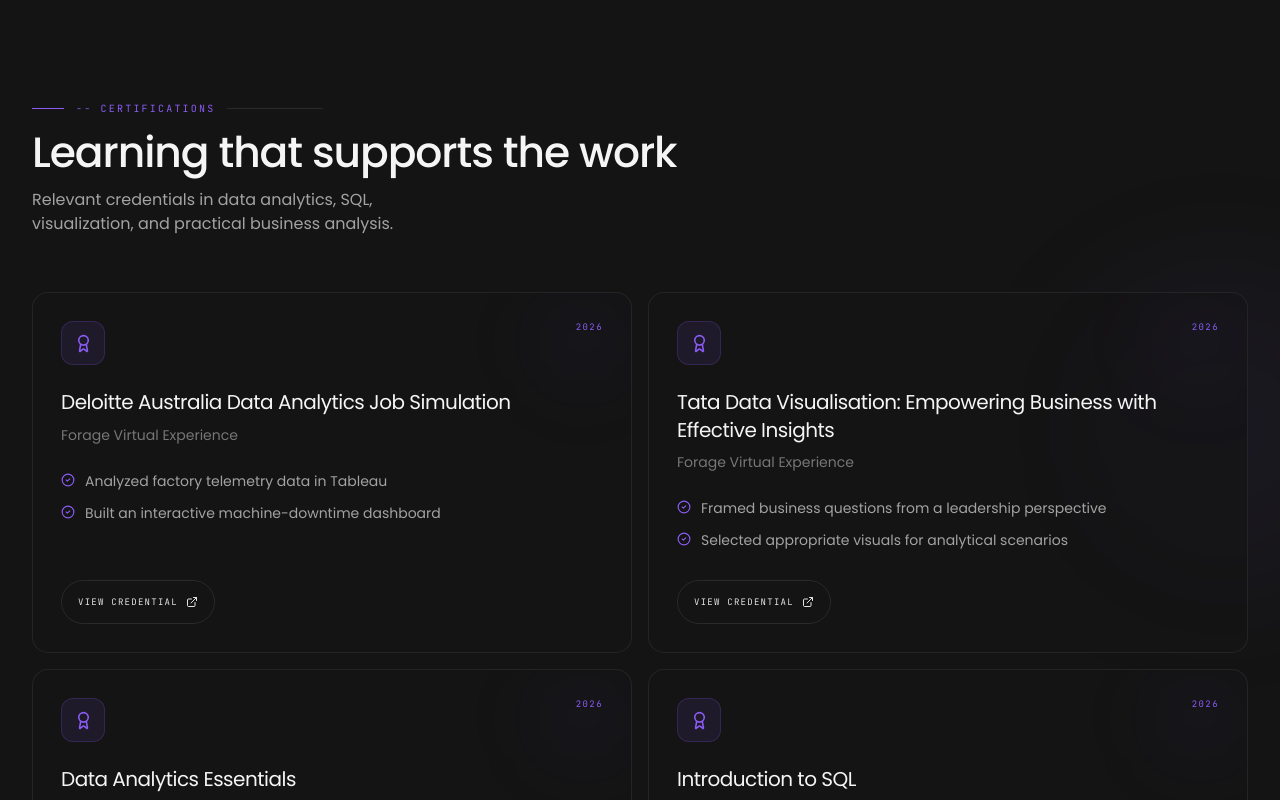
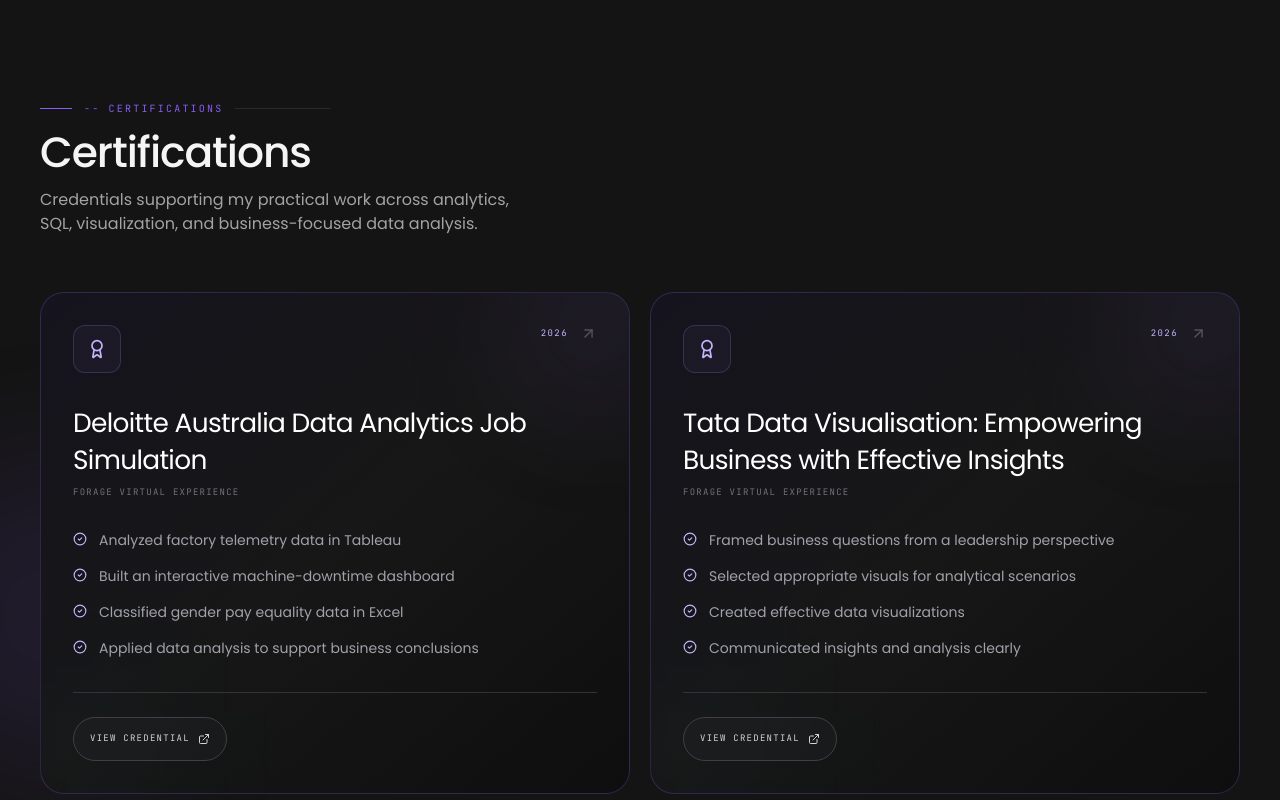
Before and after one commit to bhaskar-nb/portfolio, a Next.js app: page / in a window 1280 px wide. Shown: the part 5700-6500 px from the top of the page. Built offline with nearby package versions, Linux system fonts and the light colour scheme.

Commit message:
Redesign certifications section

```diff
--- a/components/Certifications.tsx
+++ b/components/Certifications.tsx
@@ -1,7 +1,7 @@
 "use client";
 
 import { motion } from "framer-motion";
-import { Award, ExternalLink, CheckCircle2 } from "lucide-react";
+import { Award, ExternalLink, CheckCircle2, ArrowUpRight } from "lucide-react";
 import { certifications } from "@/lib/data";
 import SectionHeading from "@/components/SectionHeading";
 
@@ -9,57 +9,76 @@ export default function Certifications() {
   return (
     <section id="certifications" className="relative overflow-hidden py-28">
       <div className="pointer-events-none absolute inset-0 bg-grid-fine opacity-15 [mask-image:linear-gradient(to_bottom,transparent,black_20%,black_80%,transparent)]" />
-      <div className="pointer-events-none absolute right-[-8%] top-1/4 h-80 w-80 rounded-full bg-gold/5 blur-3xl" />
+      <div className="pointer-events-none absolute left-[-8%] top-1/3 h-80 w-80 rounded-full bg-violet-500/10 blur-3xl" />
 
-      <div className="relative mx-auto max-w-7xl px-4 sm:px-6 lg:px-8">
+      <div className="relative mx-auto max-w-7xl px-5 sm:px-8 lg:px-10">
         <SectionHeading
           eyebrow="-- certifications"
-          title="Learning that supports the work"
-          description="Relevant credentials in data analytics, SQL, visualization, and practical business analysis."
+          title="Certifications"
+          description="Credentials supporting my practical work across analytics, SQL, visualization, and business-focused data analysis."
         />
 
-        <div className="mt-14 grid gap-4 md:grid-cols-2">
+        <div className="mt-14 grid gap-5 md:grid-cols-2">
           {certifications.map((c, i) => (
             <motion.article
               key={c.title}
-              initial={{ opacity: 0, y: 18 }}
+              initial={{ opacity: 0, y: 24 }}
               whileInView={{ opacity: 1, y: 0 }}
               viewport={{ once: true, margin: "-60px" }}
-              transition={{ duration: 0.45, delay: i * 0.06 }}
-              className="group relative overflow-hidden rounded-2xl border border-base-500/80 bg-base-800/60 p-6 transition-all duration-300 hover:-translate-y-1 hover:border-gold/40 hover:bg-base-700/70 sm:p-7"
+              transition={{ duration: 0.8, delay: i * 0.1, ease: [0.22, 1, 0.36, 1] }}
+              whileHover={{ y: -5 }}
+              className="group relative overflow-hidden rounded-[1.5rem] border border-violet-500/25 bg-gradient-to-br from-[#15131d] via-[#171717] to-[#0e0e0e] p-7 transition-colors duration-300 hover:border-violet-400/50 sm:p-8"
             >
-              <div className="absolute right-0 top-0 h-24 w-24 rounded-full bg-gold/5 blur-2xl transition-opacity group-hover:opacity-100" />
+              <div className="pointer-events-none absolute -right-12 -top-12 h-40 w-40 rounded-full bg-violet-500/10 blur-3xl transition-all duration-500 group-hover:bg-violet-500/20" />
+              <div className="pointer-events-none absolute bottom-0 left-0 h-24 w-32 bg-cyan-400/[0.035] blur-3xl" />
 
-              <div className="relative flex h-full flex-col">
-                <div className="flex items-start justify-between gap-4">
-                  <div className="flex h-11 w-11 shrink-0 items-center justify-center rounded-xl border border-gold/20 bg-gold/10 text-gold">
-                    <Award size={19} aria-hidden="true" />
-                  </div>
-                  <span className="font-mono text-[9px] uppercase tracking-[0.16em] text-gold">{c.year}</span>
+              <div className="relative">
+                <div className="flex items-start justify-between gap-5">
+                  <div className="flex h-12 w-12 items-center justify-center rounded-xl border border-violet-400/20 bg-violet-400/5 text-violet-300 transition-transform duration-500 group-hover:scale-105">
+                    <Award size={20} aria-hidden="true" />
                   </div>
 
-                <h3 className="mt-6 font-display text-xl leading-snug text-ink-100">{c.title}</h3>
-                <p className="mt-2 text-sm text-ink-500">{c.issuer}</p>
+                  <div className="flex items-center gap-3">
+                    <span className="font-mono text-[9px] uppercase tracking-[0.16em] text-violet-300">
+                      {c.year}
+                    </span>
+                    <ArrowUpRight
+                      size={17}
+                      className="text-zinc-600 transition-all duration-300 group-hover:-translate-y-1 group-hover:translate-x-1 group-hover:text-violet-300"
+                      aria-hidden="true"
+                    />
+                  </div>
+                </div>
 
-                <div className="mt-6 flex-1 space-y-2">
-                  {c.bullets?.slice(0, 2).map((bullet) => (
-                    <div key={bullet} className="flex items-start gap-2.5 text-sm leading-6 text-ink-400">
-                      <CheckCircle2 size={14} className="mt-1 shrink-0 text-gold" aria-hidden="true" />
+                <h3 className="mt-8 max-w-xl font-display text-2xl leading-snug text-white sm:text-[1.65rem]">
+                  {c.title}
+                </h3>
+
+                <p className="mt-2 font-mono text-[9px] uppercase tracking-[0.14em] text-zinc-500">
+                  {c.issuer}
+                </p>
+
+                <div className="mt-7 space-y-3">
+                  {c.bullets?.map((bullet) => (
+                    <div key={bullet} className="flex items-start gap-3 text-sm leading-6 text-zinc-400">
+                      <CheckCircle2 size={14} className="mt-1 shrink-0 text-violet-300" aria-hidden="true" />
                       <span>{bullet}</span>
                     </div>
                   ))}
                 </div>
 
                 {c.link && c.link !== "#" && (
+                  <div className="mt-8 border-t border-zinc-700/70 pt-6">
                     <a
                       href={c.link}
                       target="_blank"
                       rel="noopener noreferrer"
                       aria-label={`View ${c.title} credential`}
-                    className="mt-7 inline-flex min-h-11 w-fit items-center gap-2 rounded-full border border-base-500 px-4 py-2 font-mono text-[9px] uppercase tracking-[0.14em] text-ink-300 transition-all hover:border-gold/50 hover:text-gold"
+                      className="inline-flex min-h-11 items-center gap-2 rounded-full border border-zinc-700 bg-zinc-800/30 px-4 py-2 font-mono text-[9px] uppercase tracking-[0.14em] text-zinc-300 transition-all hover:border-violet-400/50 hover:bg-violet-400/5 hover:text-violet-300"
                     >
                       View credential <ExternalLink size={12} aria-hidden="true" />
                     </a>
+                  </div>
                 )}
               </div>
             </motion.article>
```
Lines whose indentation alone changed are shown as unchanged.
